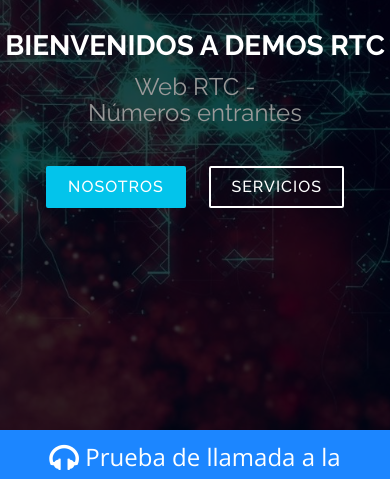
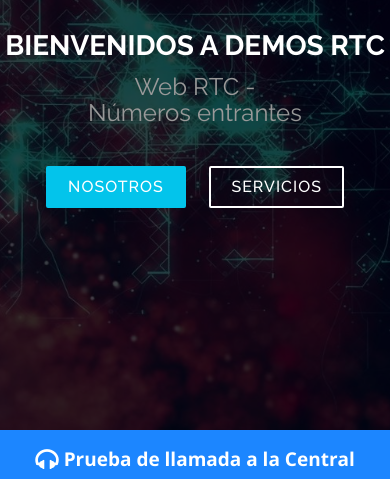
Before and after one commit to pereyradaniel/demosrtc, a website: page index.html in a window 390 px wide. Shown: the part 364-843 px from the top of the page. Drawn offline with nearby package versions, Linux system fonts and the light colour scheme.

Commit message:
modificación boton flotante

```diff
--- a/css/style.css
+++ b/css/style.css
@@ -99,6 +99,14 @@
     font-weight: 500;
 }
 
+@media (max-width: 768px) {
+  .fixed-bottom .service-icon-2 a {
+    font-size: 19px;
+    padding-top: 12px;
+    font-weight: 700;
+
+  }
+}
 .fixed-bottom .service-icon-2{
   font-size: 24px;
   color: white;
```
